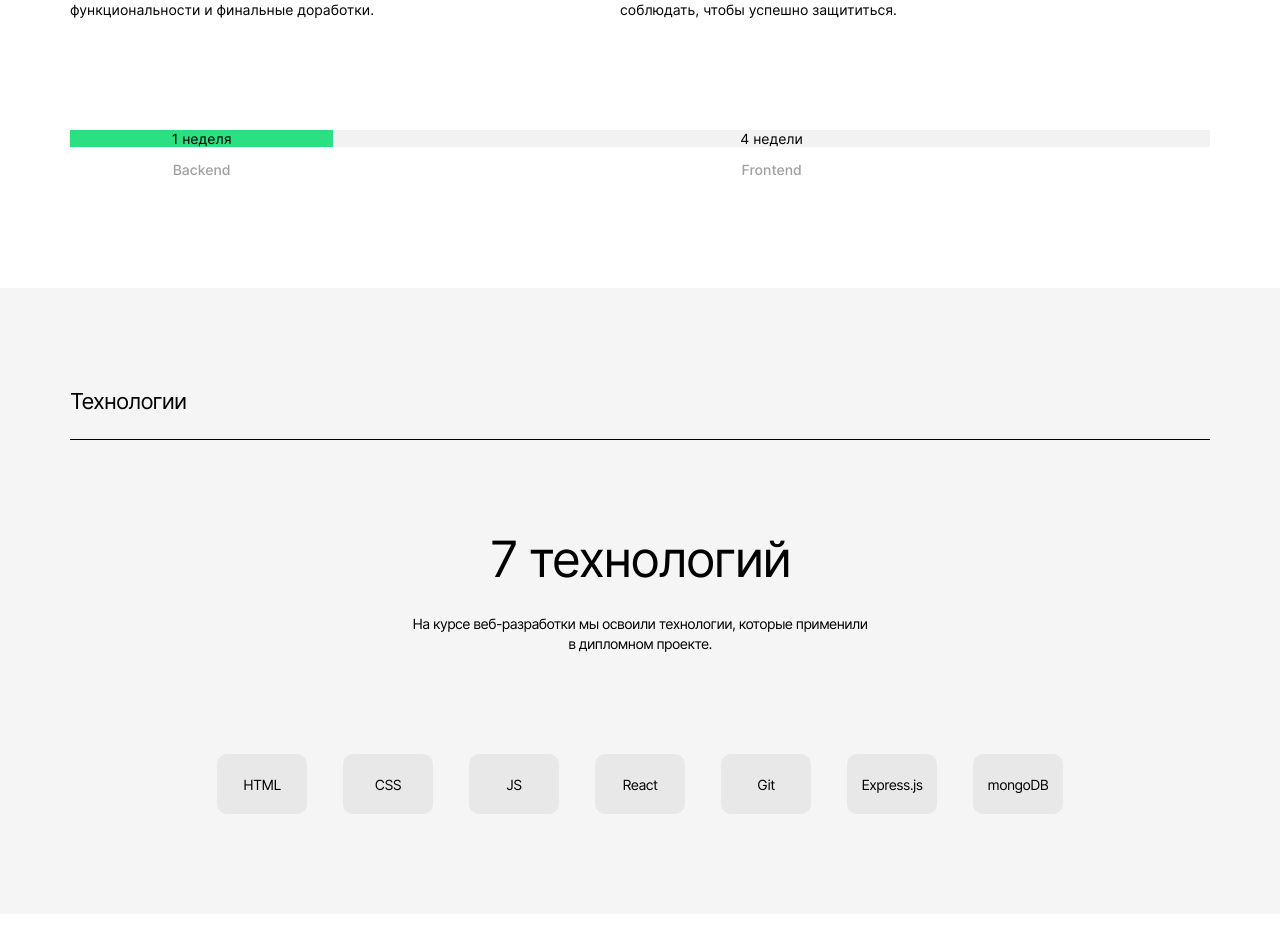
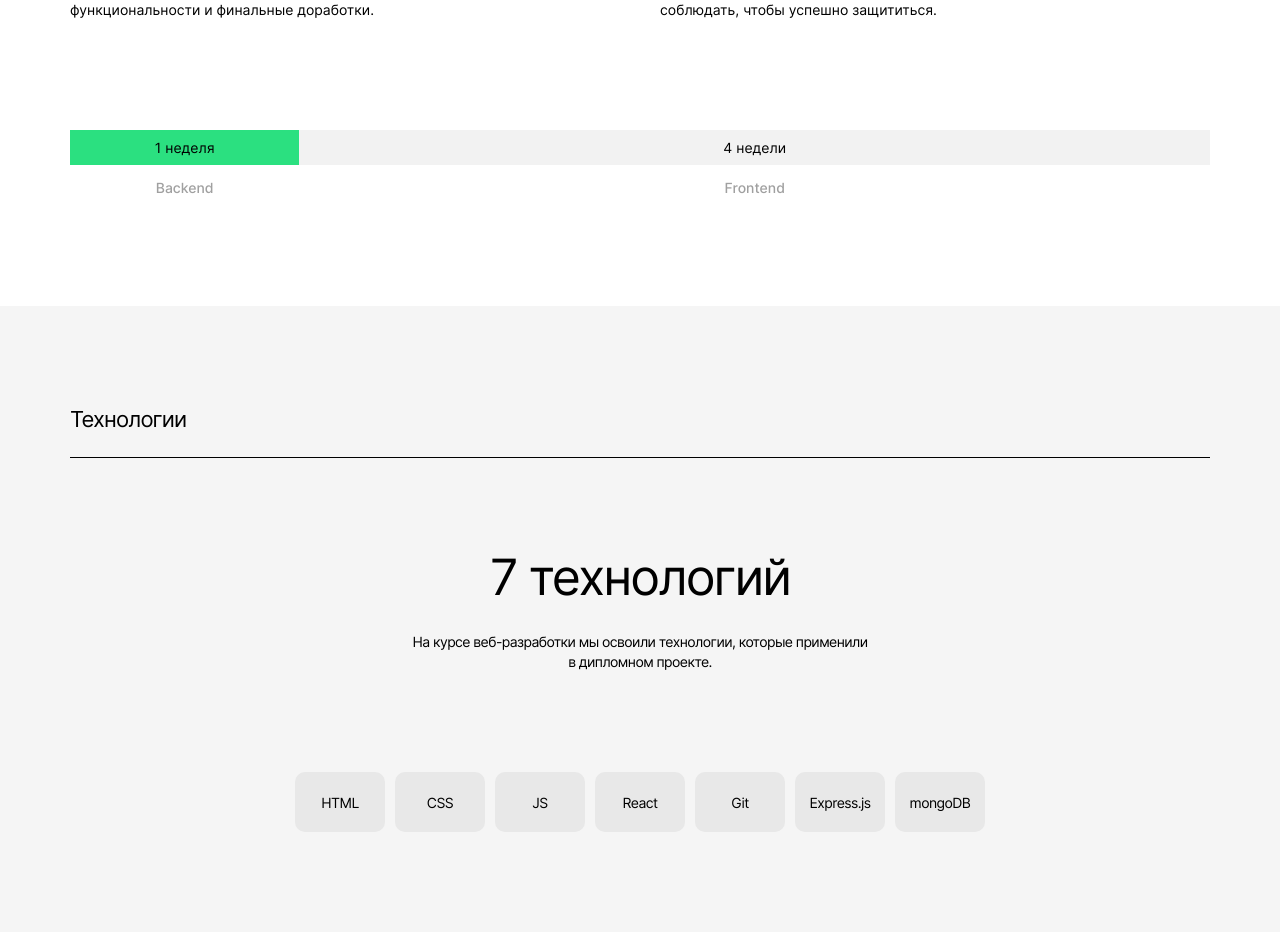
Before and after one commit to h1ze/movies-explorer-frontend, a React (Create React App) app: page / in a window 1280 px wide. Shown: the part 966-1912 px from the top of the page. Built offline with nearby package versions, Linux system fonts and the light colour scheme.

Commit message:
fix: исправить бордер кнопки и ширину блока

```diff
--- a/src/components/AboutProject/AboutProject.css
+++ b/src/components/AboutProject/AboutProject.css
@@ -12,6 +12,7 @@
 
 .about-project__content {
   display: flex;
+  gap: 40px;
   padding: 70px 0 110px;
 }
 
@@ -54,10 +55,12 @@
 }
 
 .about-project__scale-column_size_b {
-  flex-grow: 4;
+  flex-grow: 5;
 }
 
 .about-project__scale-part {
+  box-sizing: border-box;
+  padding: 9px 0;
   background-color: #2be080;
   font-family: 'Inter', 'Arial', sans-serif;
   font-style: normal;
--- a/src/components/AuthForm/AuthForm.css
+++ b/src/components/AuthForm/AuthForm.css
@@ -68,6 +68,7 @@
 }
 
 .auth-form__button {
+  border: none;
   margin-bottom: 16px;
   width: 396px;
   height: 45px;
--- a/src/components/Techs/Techs.css
+++ b/src/components/Techs/Techs.css
@@ -51,7 +51,7 @@
   width: 100%;
   grid-template-columns: repeat(auto-fit, 90px);
   justify-content: center;
-  gap: 36px;
+  gap: 10px;
 }
 
 .techs__block {
```
